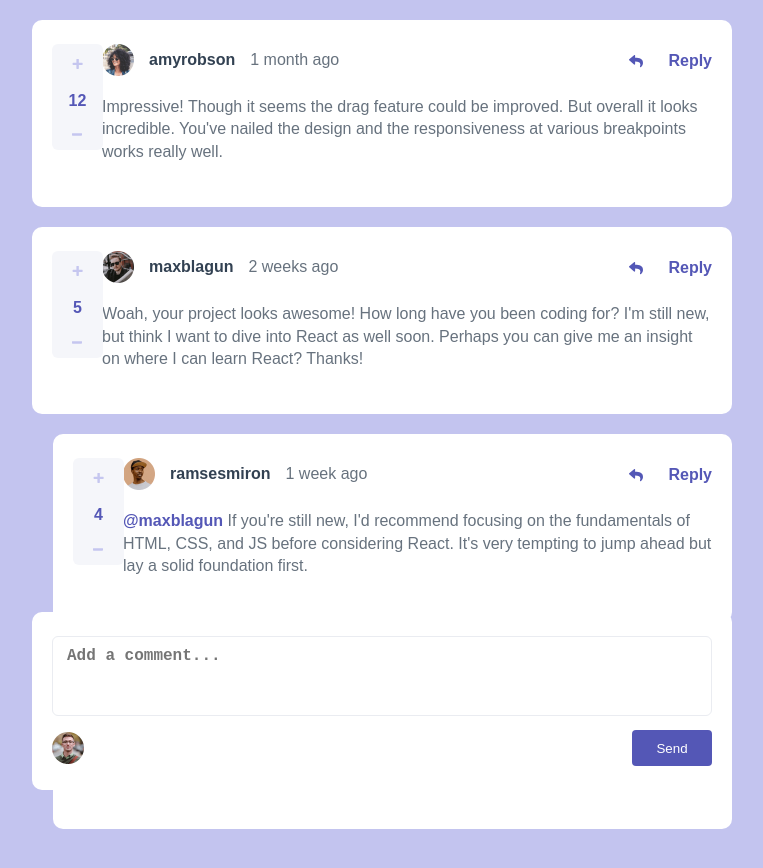
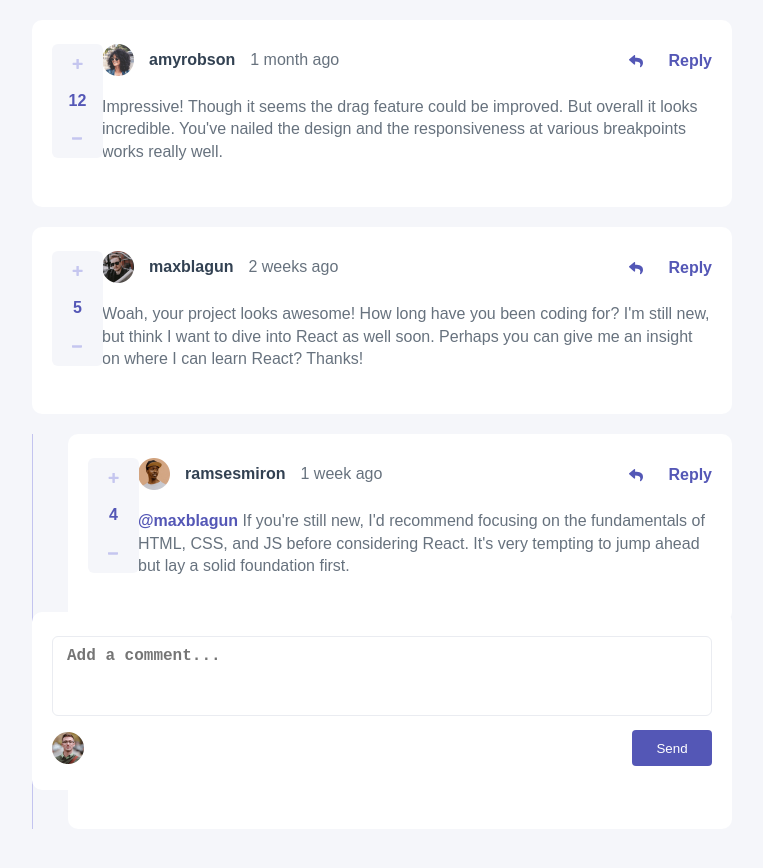
Before and after one commit to HernanAlvarado12/InteractiveCommentaries, a plain HTML site: page index.html in a window 1280 px wide. Shown: the whole page, without its empty margins (258-1021 px from the left). Drawn offline with Linux system fonts and the light colour scheme.

Commit message:
dislikes

```diff
--- a/css/mobile.css
+++ b/css/mobile.css
@@ -20,7 +20,7 @@ html {
     font-size: 62.5%;
     font-family: sans-serif;
     user-select: none;
-    background-color: var(--blue-light);
+    background-color: var(--gray-light);
 }
 
 main.main__cntnr {
@@ -66,7 +66,7 @@ main.main__cntnr {
 }
 
 .sctn__replies {
-    padding-left: 2rem;
+    padding-left: 5%;
     border-left: 1px solid var(--blue-light);
 }
 
@@ -108,7 +108,10 @@ main.main__cntnr {
 }
 
 .plus, .minus {
+    width: 2.3rem;
+    height: 2.3rem;
     padding: 0.6rem;
+    object-fit: contain;
 }
 
 .clr--red {
--- a/model.js
+++ b/model.js
@@ -61,7 +61,7 @@ mainContainer.append(fragment)
  */
 function importTemplate(nodeTemplate, json) {
     if(json.user.username == 'juliusomo') {
-        //nodeTemplate.querySelector('figcaption h2').insertAdjacentHTML('afterend', `<p class ='user__me fnt--700 clr--wht bckgrnd--blue'>you</p>`)
+        nodeTemplate.querySelector('figcaption h2').insertAdjacentHTML('afterend', `<p class ='user__me fnt--700 clr--wht bckgrnd--blue'>you</p>`)
         nodeTemplate.querySelector('.user__plus + figure').innerHTML = templateUser()
     }
     nodeTemplate.querySelector('img.user__img').src = json.user.images
```
